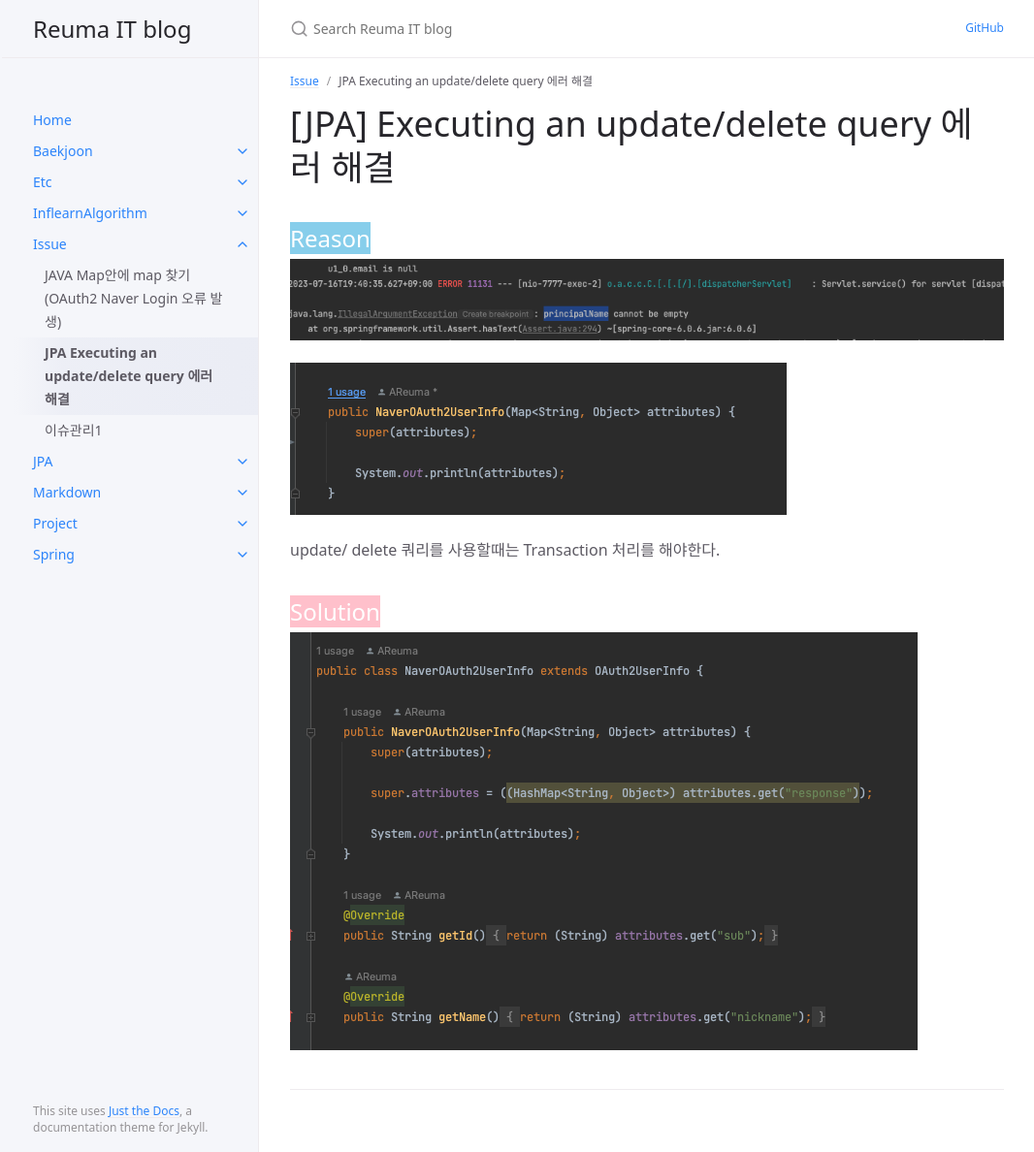
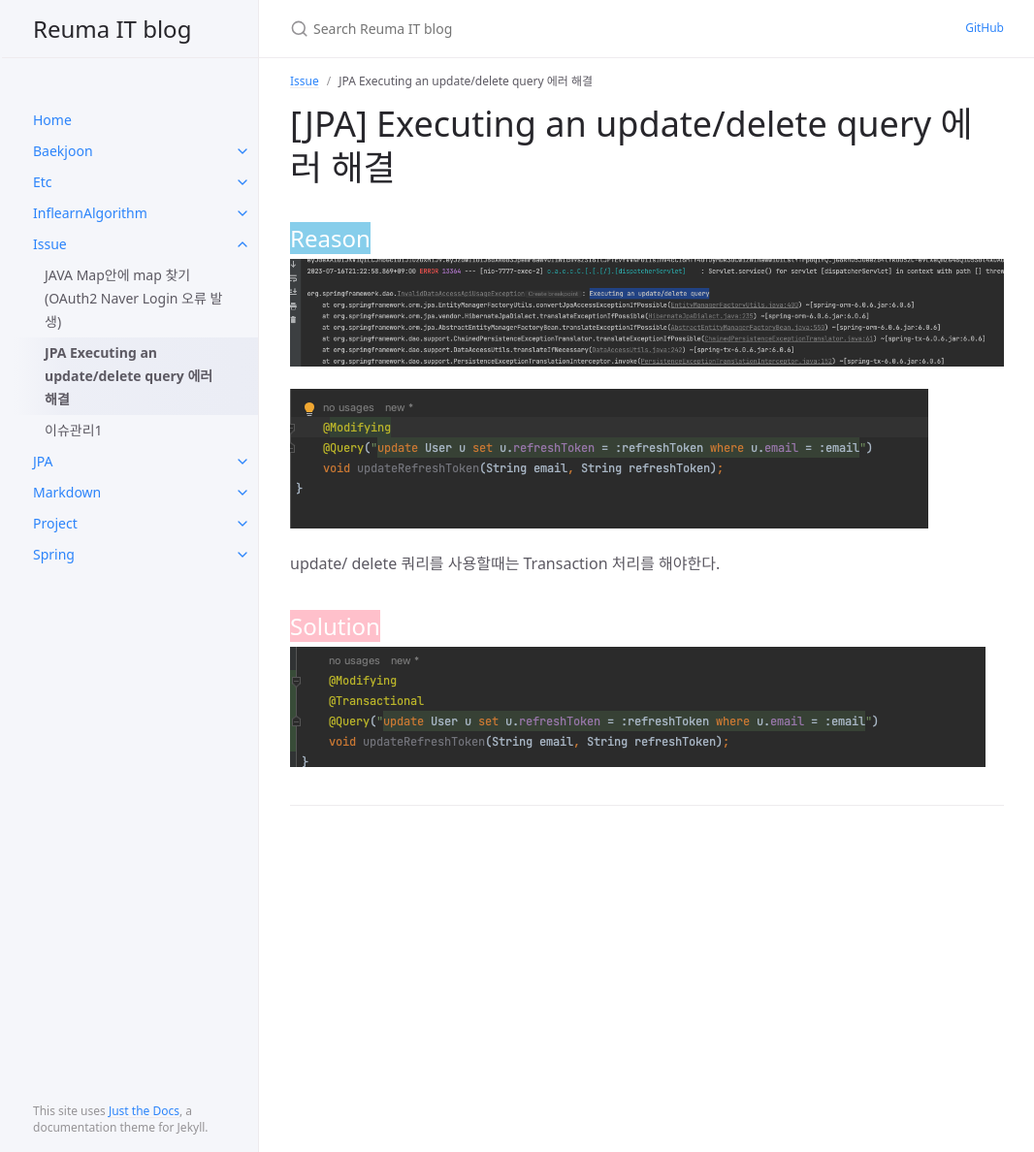
Before and after one commit to AReuma/AReuma.github.io, a Jekyll site: the page built from docs/Issue/issue1.md, in a window 1280 px wide and 1188 px high. Shown: the whole window at 97% size, without its empty margins (105-1171 px from the left). Built offline with Jekyll 4.4.1, drawn with Linux system fonts in a browser that asks for light colours.

Commit message:
JPA Executing an update/delete query 에러 해결

```diff
--- a/docs/Issue/issue1.md
+++ b/docs/Issue/issue1.md
@@ -7,12 +7,12 @@ parent: Issue
 # [JPA] Executing an update/delete query 에러 해결
 
 ## <span style="background-color:skyblue; color: white">Reason</span>
-![error.png](/assets/images/Issue/Issue2/error.png)
+![error.png](/assets/images/Issue/Issue1/error.png)
 
-![before.png](/assets/images/Issue/Issue2/before.png)
+![before.png](/assets/images/Issue/Issue1/before.png)
 
 update/ delete 쿼리를 사용할때는 Transaction 처리를 해야한다.
 
 
 ## <span style="background-color:pink; color: white"> Solution </span>
-![after.png](/assets/images/Issue/Issue2/after.png)
+![after.png](/assets/images/Issue/Issue1/after.png)
```
